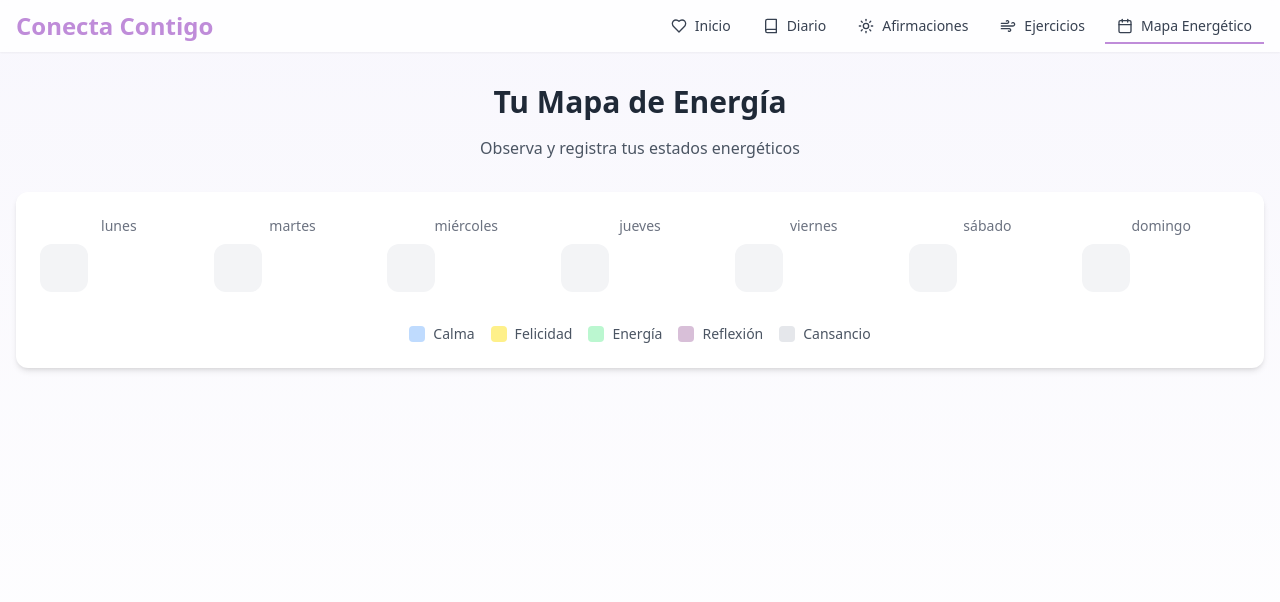
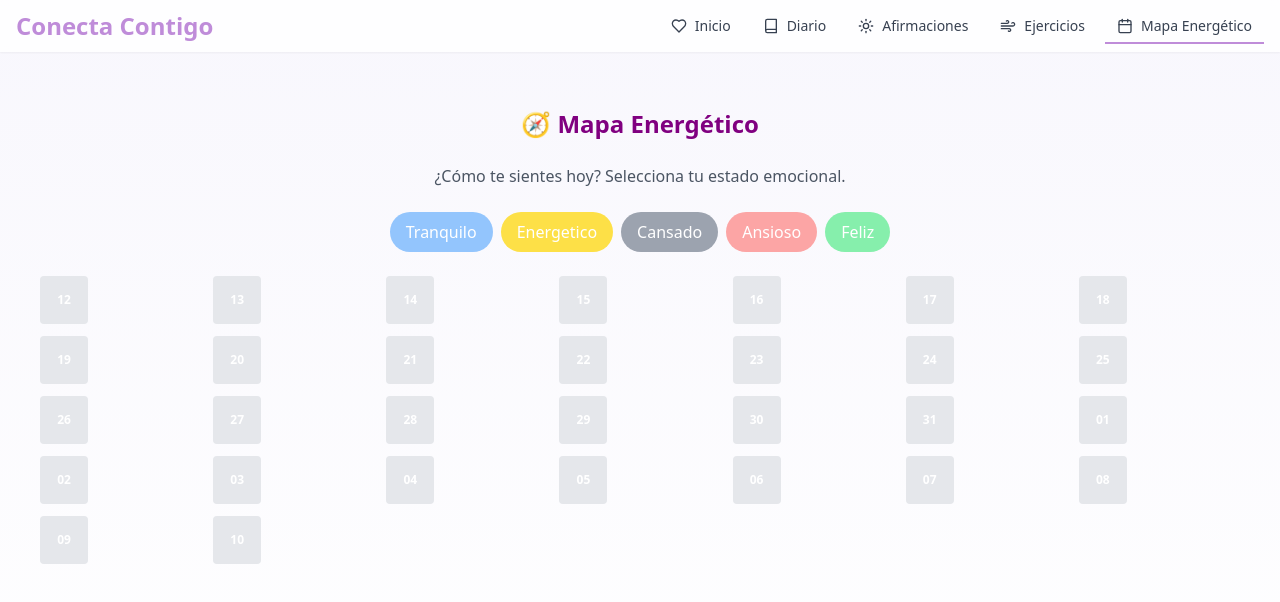
Before and after one commit to germopa/conecta-contigo, a React (Vite) app: page /energy-map in a window 1280 px wide. Shown: the top 602 px of the page. Built offline with nearby package versions, Linux system fonts and the light colour scheme.

Commit message:
Nuevo diseño del Mapa Energético con calendario de emociones

```diff
--- a/package.json
+++ b/package.json
@@ -22,6 +22,7 @@
     "class-variance-authority": "^0.7.0",
     "clsx": "^2.0.0",
     "date-fns": "^3.0.6",
+    "dayjs": "^1.11.13",
     "framer-motion": "^10.16.4",
     "lucide-react": "^0.285.0",
     "react": "^18.2.0",
--- a/src/pages/EnergyMap.jsx
+++ b/src/pages/EnergyMap.jsx
@@ -1,112 +1,71 @@
-
 import React, { useState, useEffect } from "react";
-import { motion } from "framer-motion";
-import { format, startOfWeek, addDays } from "date-fns";
-import { es } from "date-fns/locale";
+import dayjs from "dayjs";
 
 const emotions = {
-  calm: { color: "bg-blue-200", label: "Calma" },
-  happy: { color: "bg-yellow-200", label: "Felicidad" },
-  energetic: { color: "bg-green-200", label: "Energía" },
-  reflective: { color: "bg-purple-200", label: "Reflexión" },
-  tired: { color: "bg-gray-200", label: "Cansancio" },
+  tranquilo: "bg-blue-300",
+  energetico: "bg-yellow-300",
+  cansado: "bg-gray-400",
+  ansioso: "bg-red-300",
+  feliz: "bg-green-300",
 };
 
 const EnergyMap = () => {
-  const [energyData, setEnergyData] = useState({});
+  const [data, setData] = useState({});
+  const today = dayjs().format("YYYY-MM-DD");
 
+  // cargar datos guardados
   useEffect(() => {
-    const savedData = localStorage.getItem("energyMapData");
-    if (savedData) {
-      setEnergyData(JSON.parse(savedData));
-    }
+    const saved = localStorage.getItem("energy-map");
+    if (saved) setData(JSON.parse(saved));
   }, []);
 
-  const saveEmotion = (date, emotion) => {
-    const newData = {
-      ...energyData,
-      [date]: emotion,
-    };
-    setEnergyData(newData);
-    localStorage.setItem("energyMapData", JSON.stringify(newData));
+  // guardar datos cada vez que cambien
+  useEffect(() => {
+    localStorage.setItem("energy-map", JSON.stringify(data));
+  }, [data]);
+
+  const handleSelect = (emotion) => {
+    setData({ ...data, [today]: emotion });
   };
 
-  const getWeekDays = () => {
-    const start = startOfWeek(new Date(), { weekStartsOn: 1 });
-    return Array.from({ length: 7 }, (_, i) => addDays(start, i));
-  };
+  // genera los últimos 30 días
+  const days = Array.from({ length: 30 }, (_, i) =>
+    dayjs().subtract(i, "day").format("YYYY-MM-DD")
+  ).reverse();
 
   return (
-    <div className="space-y-8">
-      <motion.div
-        initial={{ opacity: 0, y: 20 }}
-        animate={{ opacity: 1, y: 0 }}
-        className="text-center"
-      >
-        <h1 className="mb-4 text-3xl font-bold text-gray-800">
-          Tu Mapa de Energía
-        </h1>
-        <p className="text-gray-600">
-          Observa y registra tus estados energéticos
-        </p>
-      </motion.div>
+    <div className="p-6 space-y-6">
+      <h1 className="text-2xl font-bold text-center text-purple-800">🧭 Mapa Energético</h1>
+      <p className="text-center text-gray-600">
+        ¿Cómo te sientes hoy? Selecciona tu estado emocional.
+      </p>
 
-      <div className="rounded-lg bg-white p-6 shadow-md">
-        <div className="mb-8 grid grid-cols-7 gap-4">
-          {getWeekDays().map((date) => {
-            const dateStr = format(date, "yyyy-MM-dd");
-            const emotion = energyData[dateStr];
+      <div className="flex flex-wrap justify-center gap-2">
+        {Object.keys(emotions).map((emotion) => (
+          <button
+            key={emotion}
+            onClick={() => handleSelect(emotion)}
+            className={`px-4 py-2 rounded-full text-white capitalize ${emotions[emotion]}`}
+          >
+            {emotion}
+          </button>
+        ))}
+      </div>
 
-            return (
-              <div key={dateStr} className="text-center">
-                <p className="mb-2 text-sm text-gray-500">
-                  {format(date, "EEEE", { locale: es })}
-                </p>
-                <motion.div
-                  whileHover={{ scale: 1.1 }}
-                  className="mx-auto"
-                >
-                  <div
-                    className={`energy-map-day ${
-                      emotion ? emotions[emotion].color : "bg-gray-100"
-                    }`}
-                    onClick={() => {
-                      const nextEmotion = !emotion
-                        ? "calm"
-                        : emotion === "calm"
-                        ? "happy"
-                        : emotion === "happy"
-                        ? "energetic"
-                        : emotion === "energetic"
-                        ? "reflective"
-                        : emotion === "reflective"
-                        ? "tired"
-                        : null;
-                      if (nextEmotion) saveEmotion(dateStr, nextEmotion);
-                    }}
-                  />
-                </motion.div>
-                {emotion && (
-                  <p className="mt-2 text-xs text-gray-600">
-                    {emotions[emotion].label}
-                  </p>
-                )}
-              </div>
-            );
-          })}
-        </div>
-
-        <div className="flex flex-wrap justify-center gap-4">
-          {Object.entries(emotions).map(([key, { color, label }]) => (
-            <div key={key} className="flex items-center space-x-2">
-              <div className={`h-4 w-4 rounded ${color}`} />
-              <span className="text-sm text-gray-600">{label}</span>
-            </div>
-          ))}
-        </div>
+      <div className="grid grid-cols-5 sm:grid-cols-7 gap-3 mt-6">
+        {days.map((date) => (
+          <div
+            key={date}
+            className={`w-12 h-12 rounded flex items-center justify-center text-xs font-semibold text-white ${
+              emotions[data[date]] || "bg-gray-200 text-gray-600"
+            }`}
+          >
+            {dayjs(date).format("DD")}
+          </div>
+        ))}
       </div>
     </div>
   );
-}
+};
 
 export default EnergyMap;
```
Also changed, not shown: 1 other file (tests, documents, lock files or other folders).
